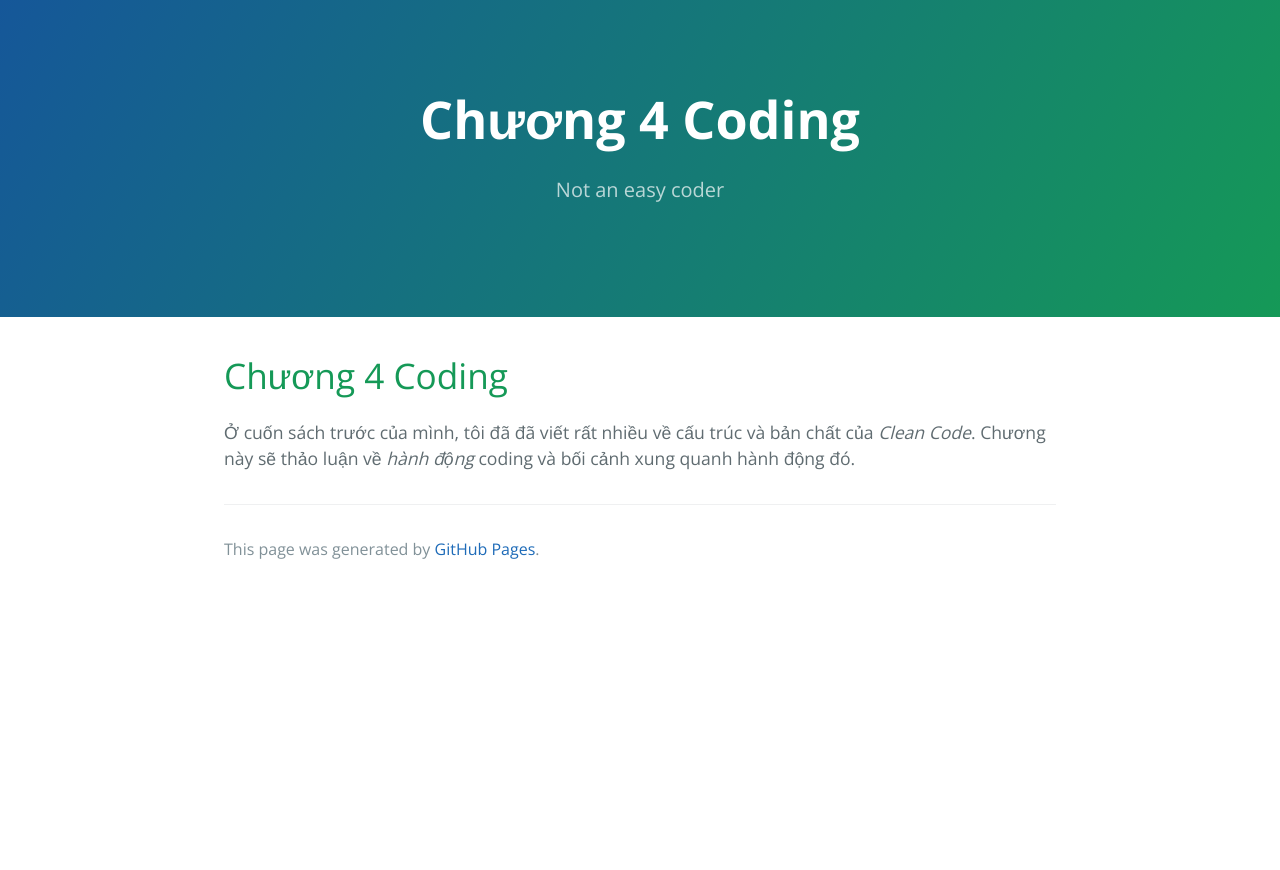
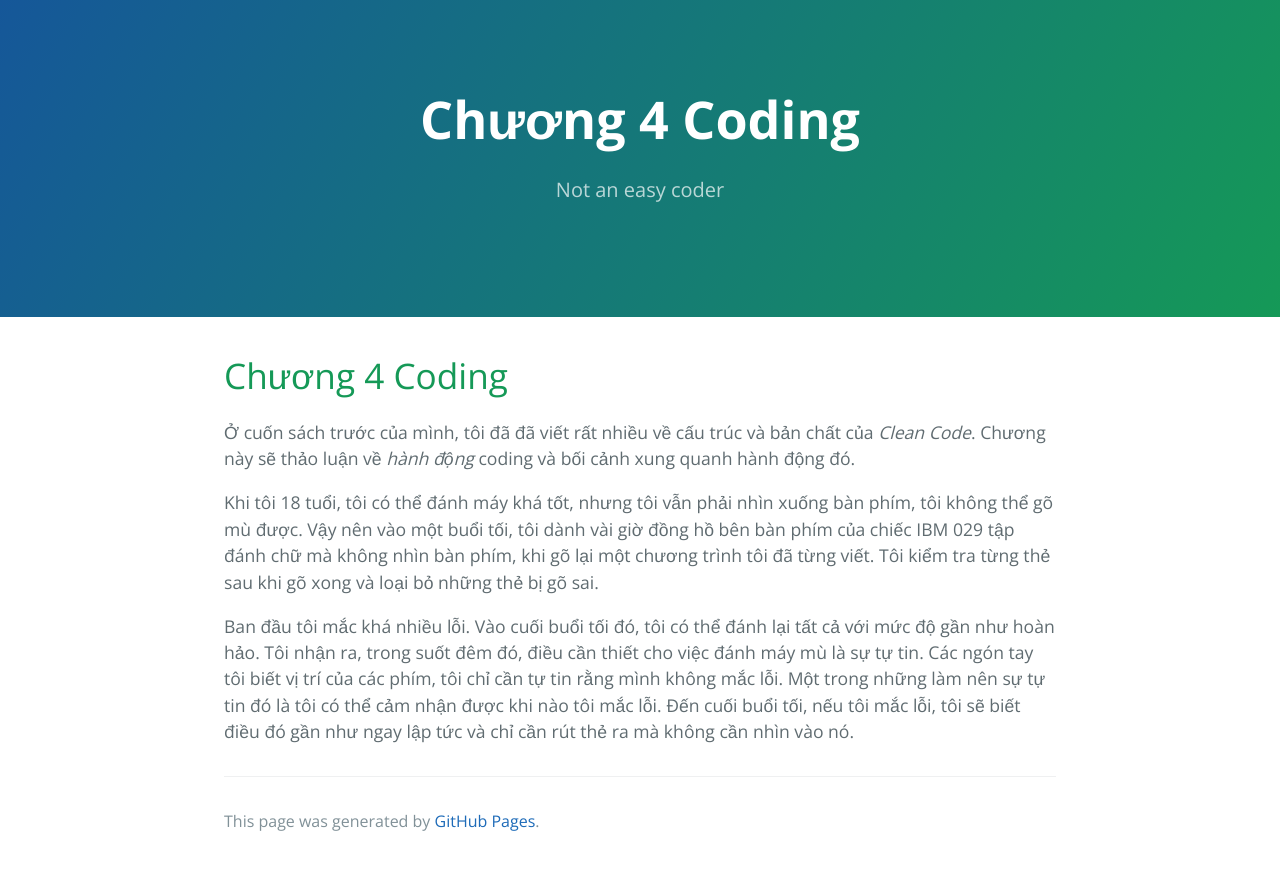
Before and after one commit to HaiBV/haibv.github.io, a Jekyll site: the page built from clean-coder/chapter-4-coding.md, in a window 1280 px wide. Shown: the top 870 px of the page. Built offline with Jekyll 4.4.1, drawn with Linux system fonts in a browser that asks for light colours; our own code applies the rules of GitHub Pages for plain Markdown files.

Commit message:
Book - The Clean Coder - Chapter 4 - Coding

```diff
--- a/clean-coder/chapter-4-coding.md
+++ b/clean-coder/chapter-4-coding.md
@@ -5,3 +5,7 @@ layout: default
 # Chương 4 Coding
 
 Ở cuốn sách trước của mình, tôi đã đã viết rất nhiều về cấu trúc và bản chất của _Clean Code_. Chương này sẽ thảo luận về _hành động_ coding và bối cảnh xung quanh hành động đó.
+
+Khi tôi 18 tuổi, tôi có thể đánh máy khá tốt, nhưng tôi vẫn phải nhìn xuống bàn phím, tôi không thể gõ mù được. Vậy nên vào một buổi tối, tôi dành vài giờ đồng hồ bên bàn phím của chiếc IBM 029 tập đánh chữ mà không nhìn bàn phím, khi gõ lại một chương trình tôi đã từng viết. Tôi kiểm tra từng thẻ sau khi gõ xong và loại bỏ những thẻ bị gõ sai.
+
+Ban đầu tôi mắc khá nhiều lỗi. Vào cuối buổi tối đó, tôi có thể đánh lại tất cả với mức độ gần như hoàn hảo. Tôi nhận ra, trong suốt đêm đó, điều cần thiết cho việc đánh máy mù là sự tự tin. Các ngón tay tôi biết vị trí của các phím, tôi chỉ cần tự tin rằng mình không mắc lỗi. Một trong những làm nên sự tự tin đó là tôi có thể cảm nhận được khi nào tôi mắc lỗi. Đến cuối buổi tối, nếu tôi mắc lỗi, tôi sẽ biết điều đó gần như ngay lập tức và chỉ cần rút thẻ ra mà không cần nhìn vào nó.
```
